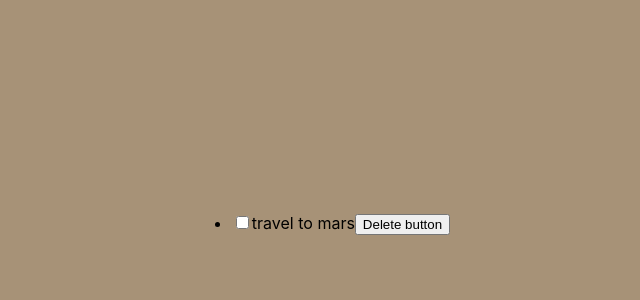
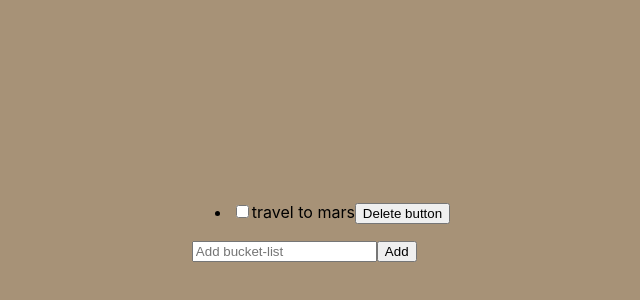
Before and after one commit to jin1401/bucket-list, a React (Create React App) app: page / in a window 1280 px wide. Shown: the part 176-476 px from the top of the page, without its empty margins (319-959 px from the left). Built offline with nearby package versions, Linux system fonts and the light colour scheme.

Commit message:
feat: add AddBucketList form

```diff
--- /dev/null
+++ b/src/components/AddBucketList/AddBucketList.jsx
@@ -0,0 +1,19 @@
+import React, { useState } from 'react';
+import { v4 as uuidv4 } from 'uuid';
+
+export default function AddBucketList({onAdd}) {
+  const [bucketList, setBucketList] = useState('');
+  const handleChange = (e) => setBucketList(e.target.value);
+  const handleSubmit = (e) => {
+    e.preventDefault();
+    if(bucketList.trim('').length === 0) return;
+    onAdd({id : uuidv4(), text: bucketList, status: 'not-yet'});
+    setBucketList('');
+  };
+  return (
+    <form onSubmit={handleSubmit}>
+      <input type='text' placeholder='Add bucket-list' value={bucketList} onChange={handleChange}/>
+      <button>Add</button>
+    </form>
+  );
+}
--- a/src/components/Bucketlist/Bucketlist.jsx
+++ b/src/components/Bucketlist/Bucketlist.jsx
@@ -1,10 +1,13 @@
 import React, { useState } from 'react';
 import List from '../List/List';
-import { v4 as uuidv4 } from 'uuid';
+import AddBucketList from '../AddBucketList/AddBucketList';
 
 export default function Bucketlist() {
-  const [lists, setLists] = useState([{id : 123, text: 'travel to mars', status: 'active'}]);
+  const [lists, setLists] = useState([{id : 123, text: 'travel to mars', status: 'not-yet'}]);
+
+  const handleAdd = (list) => setLists([...lists, list])
   return (
+    <>
       <ul>
         {lists.map((list)=>(
             <List
@@ -13,5 +16,7 @@ export default function Bucketlist() {
             />
         ))}
       </ul>
+      <AddBucketList onAdd={handleAdd} />
+    </>
   );
 }
```
Lines whose indentation alone changed are shown as unchanged.
